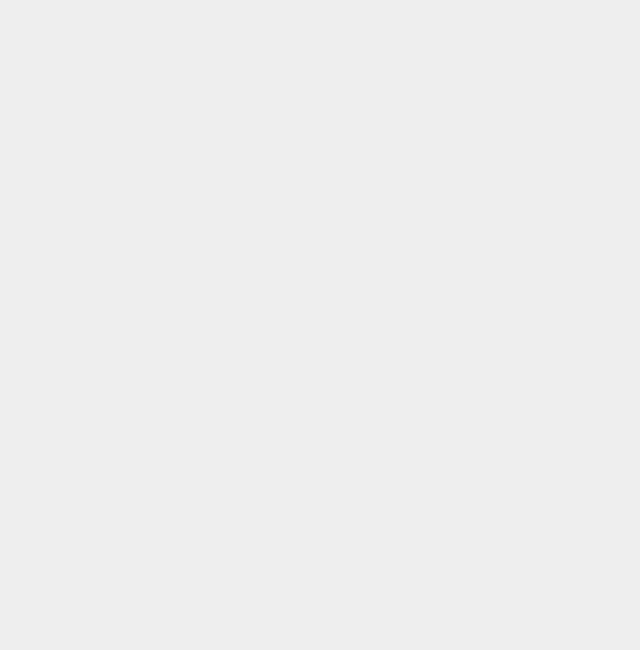
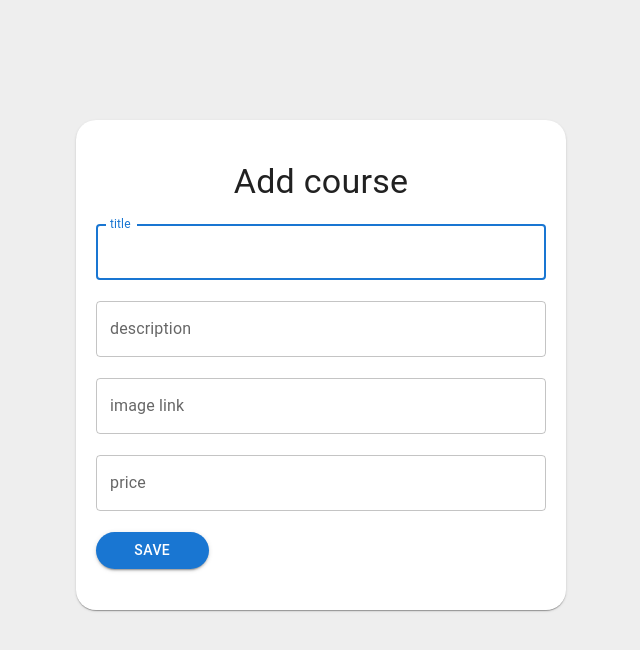
Before and after one commit to raunak42/course-app-2, a React (Vite) app in the folder course-app-2/react-app/: page /admin/addCourse in a window 1280 px wide. Before the commit this address had no page. Shown: the top 650 px of the page, without its empty margins (319-959 px from the left). Built offline with nearby package versions, Linux system fonts and the light colour scheme.

Commit message:
made add course card and made some progress on sending requests

```diff
--- a/course-app-2/react-app/src/App.tsx
+++ b/course-app-2/react-app/src/App.tsx
@@ -5,6 +5,7 @@ import AdminSignup from './functions/admin/adminSignup'
 import UserSignup from './functions/user/userSignup'
 import AdminLogin from './functions/admin/adminLogin'
 import UserLogin from './functions/user/userLogin'
+import AddCourse from './functions/admin/addCourse'
 
 function App() {
   return <Router>
@@ -13,6 +14,7 @@ function App() {
       <Route path='/user/signup' element={<UserSignup />} />
       <Route path='/admin/login' element={<AdminLogin />} />
       <Route path='/user/login' element={<UserLogin />} />
+      <Route path='/admin/addCourse' element={<AddCourse />} />
     </Routes>
   </Router>
 }
--- /dev/null
+++ b/course-app-2/react-app/src/components/addCourse-editCourse.tsx
@@ -0,0 +1,69 @@
+import { Button, Card, TextField, Typography } from "@mui/material";
+import { useRecoilState } from "recoil";
+import { courseState } from "../store/atoms/course";
+import axios from "axios";
+
+interface propsCourse {
+    action: string,
+    reqType: string, //find a way to keep this, or else you'll have to change the put to post for editCourse in backend, and you don't want that because you want your componenet to be as general as possible
+    url: string
+}
+
+
+function AddEditCourse(props: propsCourse) {
+    const [course, setCourse] = useRecoilState(courseState)
+
+    const handleClick = async () => {
+        const token = localStorage.getItem("token") //setItem at login!!!
+        const res = await axios.post(props.url, { course }, {
+            headers: {
+                authorization: `Bearer ${token}`
+            }
+        })
+    }
+
+    return <div style={{ display: "flex", justifyContent: "center" }}>
+        <Card style={{
+            width: 450,
+            height: 450,
+            borderRadius: 20,
+            display: "flex", flexFlow: "column", justifyContent: "space-evenly",
+            padding: 20
+        }}>
+            <Typography variant="h4" textAlign={"center"}>{props.action} course</Typography>
+            <TextField label={"title"}
+                autoFocus={true}
+                onChange={(event) => {
+                    setCourse((prevState) => ({
+                        ...prevState,
+                        title: event.target.value
+                    }))
+                }} />
+            <TextField label={"description"}
+                onChange={(event) => {
+                    setCourse((prevState) => ({
+                        ...prevState,
+                        description: event.target.value
+                    }))
+                }} />
+            <TextField label={"image link"}
+                onChange={(event) => {
+                    setCourse((prevState) => ({
+                        ...prevState,
+                        imageLink: event.target.value
+                    }))
+                }} />
+            <TextField label={"price"}
+                onChange={(event) => {
+                    setCourse((prevState) => ({
+                        ...prevState,
+                        price: event.target.value
+                    }))
+                }} />
+            <Button variant="contained"
+                style={{ width: "25%", borderRadius: 20 }}
+                onClick={handleClick}>Save</Button>
+        </Card>
+    </div>
+};
+export default AddEditCourse;
--- a/course-app-2/react-app/src/components/signup-login.tsx
+++ b/course-app-2/react-app/src/components/signup-login.tsx
@@ -29,7 +29,7 @@ function SignupLogin(props: functionProps) {
 
     const handleClick = async () => {
 
-        const incomingData: incomingData = { username: name, password }
+        const incomingData: incomingData = { username: name, password } //more like outgoingData..?
 
         const parsedInput = signupInput.safeParse(incomingData);
         const isValid = parsedInput.success;
@@ -76,7 +76,6 @@ function SignupLogin(props: functionProps) {
             height: 250,
             width: 400,
             display: "flex", flexFlow: "column", justifyContent: "space-evenly",
-            marginTop: 120,
             borderRadius: 20,
             padding: 20
         }}>
--- /dev/null
+++ b/course-app-2/react-app/src/functions/admin/addCourse.tsx
@@ -0,0 +1,9 @@
+import AddEditCourse from "../../components/addCourse-editCourse";
+import { BASE_URL } from "../../config";
+
+function AddCourse() {
+    return <div style={{ marginTop: 120 }}>
+        <AddEditCourse action={"Add"} reqType={"post"} url={`${BASE_URL}/admin/addCourse`} />
+    </div>
+}
+export default AddCourse;
--- a/course-app-2/react-app/src/functions/admin/adminLogin.tsx
+++ b/course-app-2/react-app/src/functions/admin/adminLogin.tsx
@@ -2,6 +2,8 @@ import Login from "../../components/signup-login";
 import { BASE_URL } from "../../config";
 
 function AdminLogin() {
-    return <Login url={`${BASE_URL}/admin/login`} action={"Login"} />
+    return <div style={{marginTop:120}}>
+        <Login url={`${BASE_URL}/admin/login`} action={"Login"} />
+    </div>
 }
 export default AdminLogin;
--- a/course-app-2/react-app/src/functions/admin/adminSignup.tsx
+++ b/course-app-2/react-app/src/functions/admin/adminSignup.tsx
@@ -2,7 +2,7 @@ import Signup from "../../components/signup-login";
 import { BASE_URL } from "../../config";
 
 function AdminSignup() {
-    return <div>
+    return <div style={{marginTop:120}}>
         <Signup url={`${BASE_URL}/admin/signup`} action={"Signup"} />
     </div>
 }
--- a/course-app-2/react-app/src/functions/user/userLogin.tsx
+++ b/course-app-2/react-app/src/functions/user/userLogin.tsx
@@ -2,6 +2,8 @@ import Login from "../../components/signup-login";
 import { BASE_URL } from "../../config";
 
 function UserLogin() {
-    return <Login url={`${BASE_URL}/user/login`} action={"Login"} />
+    return <div style={{ marginTop: 120 }}>
+        <Login url={`${BASE_URL}/user/login`} action={"Login"} />
+    </div>
 }
 export default UserLogin;
--- a/course-app-2/react-app/src/functions/user/userSignup.tsx
+++ b/course-app-2/react-app/src/functions/user/userSignup.tsx
@@ -2,7 +2,7 @@ import Signup from "../../components/signup-login";
 import { BASE_URL } from "../../config";
 
 function UserSignup() {
-    return <div>
+    return <div style={{ marginTop: 120 }}>
         <Signup url={`${BASE_URL}/user/signup`} action={"Signup"} />
     </div>
 }
--- a/course-app-2/react-app/src/store/atoms/course.ts
+++ b/course-app-2/react-app/src/store/atoms/course.ts
@@ -3,10 +3,10 @@ import { atom } from "recoil";
 export const courseState = atom({
     key: "courseState",
     default: {
-        title: null,
-        description: null,
-        imageLink: null,
-        price: null,
+        title: "",
+        description: "",
+        imageLink: "",
+        price: "",
         published: false,
         id: null,
         isLoading: true
```
